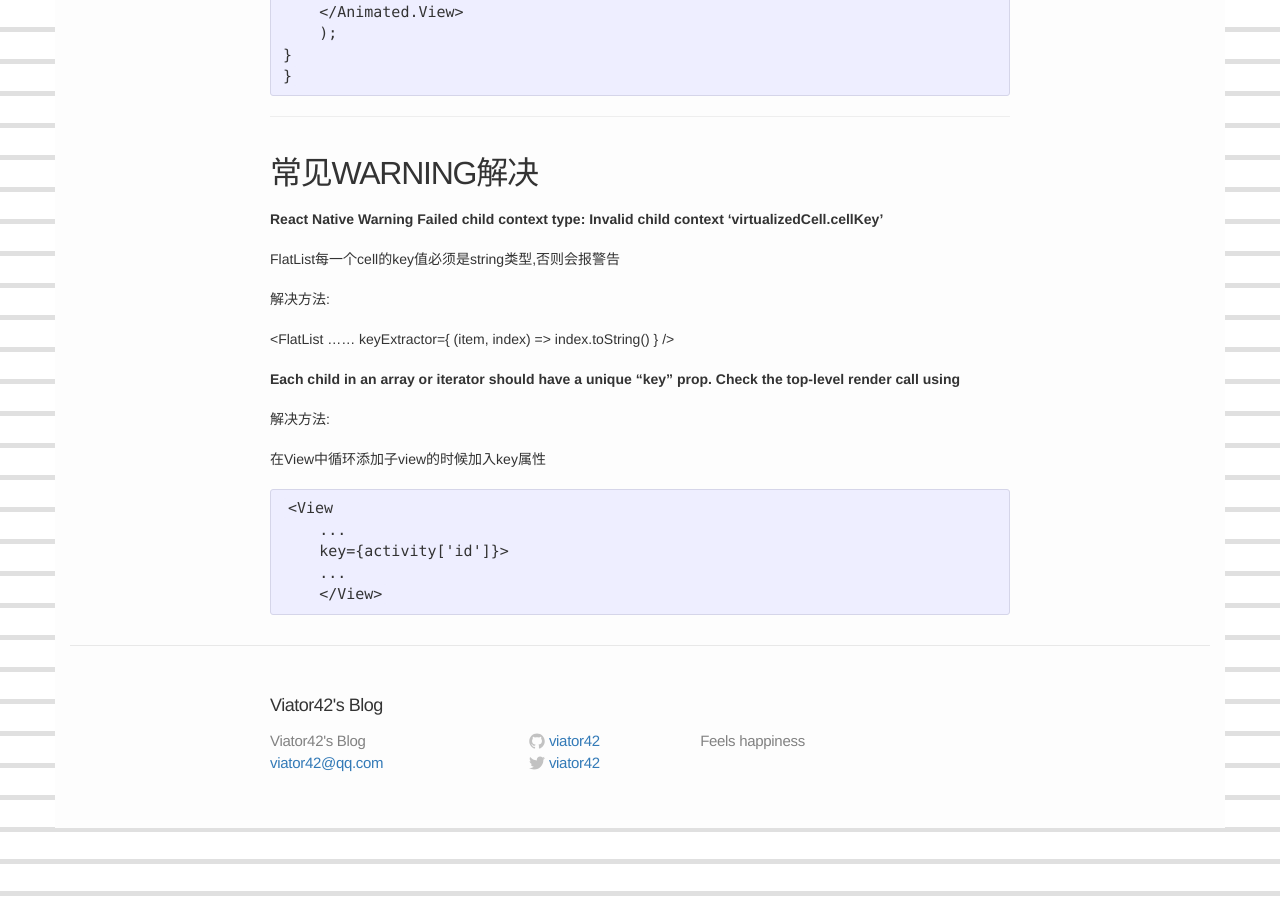
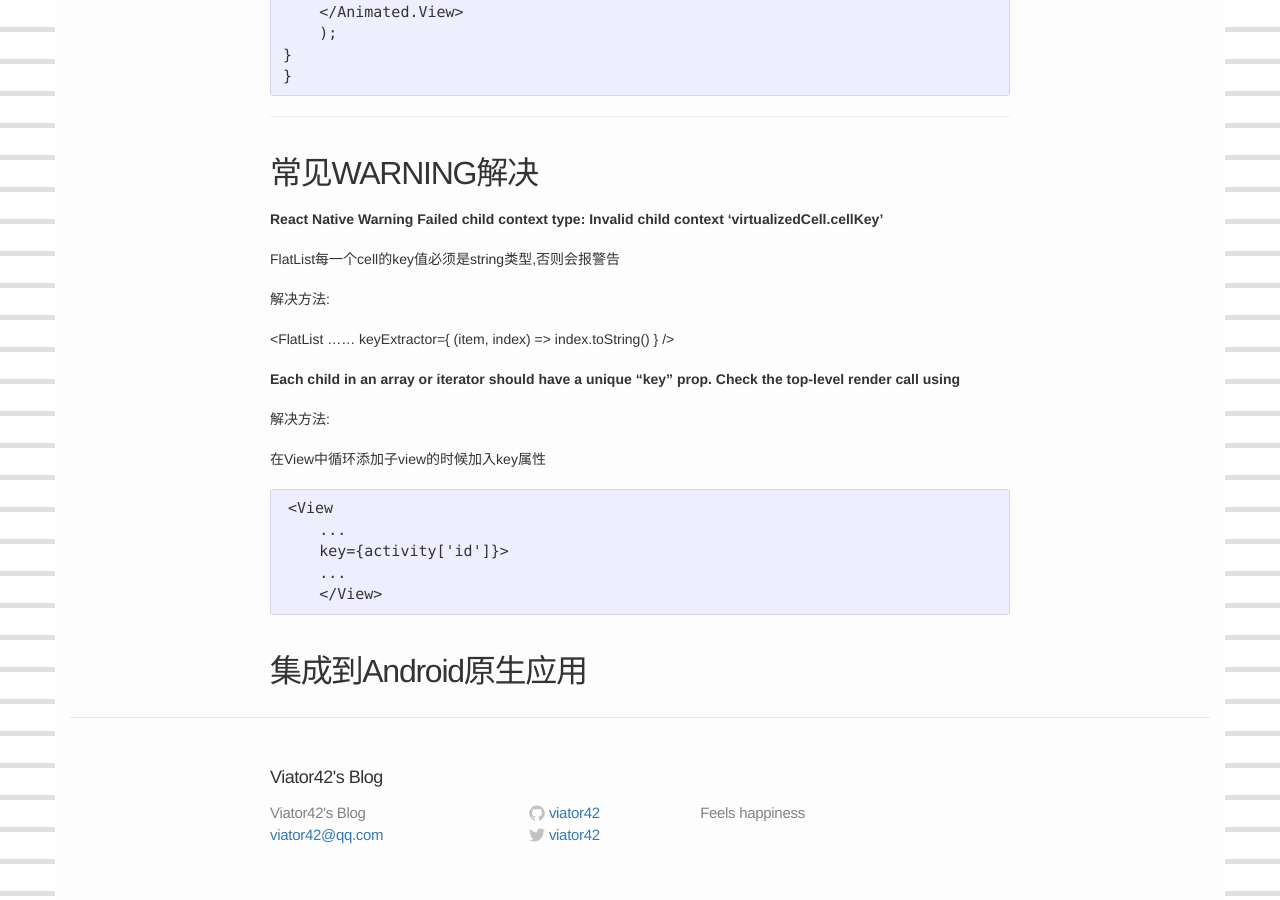
Before and after one commit to viator42/viator42.github.io, a Jekyll site: the page built from _posts/2018-3-17-react-native.markdown, in a window 1280 px wide and 900 px high, scrolled down 15564 px. Built offline with Jekyll 4.4.1, drawn with Linux system fonts in a browser that asks for light colours.

Commit message:
update post

```diff
--- a/_posts/2018-3-17-react-native.markdown
+++ b/_posts/2018-3-17-react-native.markdown
@@ -688,3 +688,5 @@ __Each child in an array or iterator should have a unique "key" prop. Check the
         key={activity['id']}>
         ...
         </View>
+
+## 集成到Android原生应用
```
